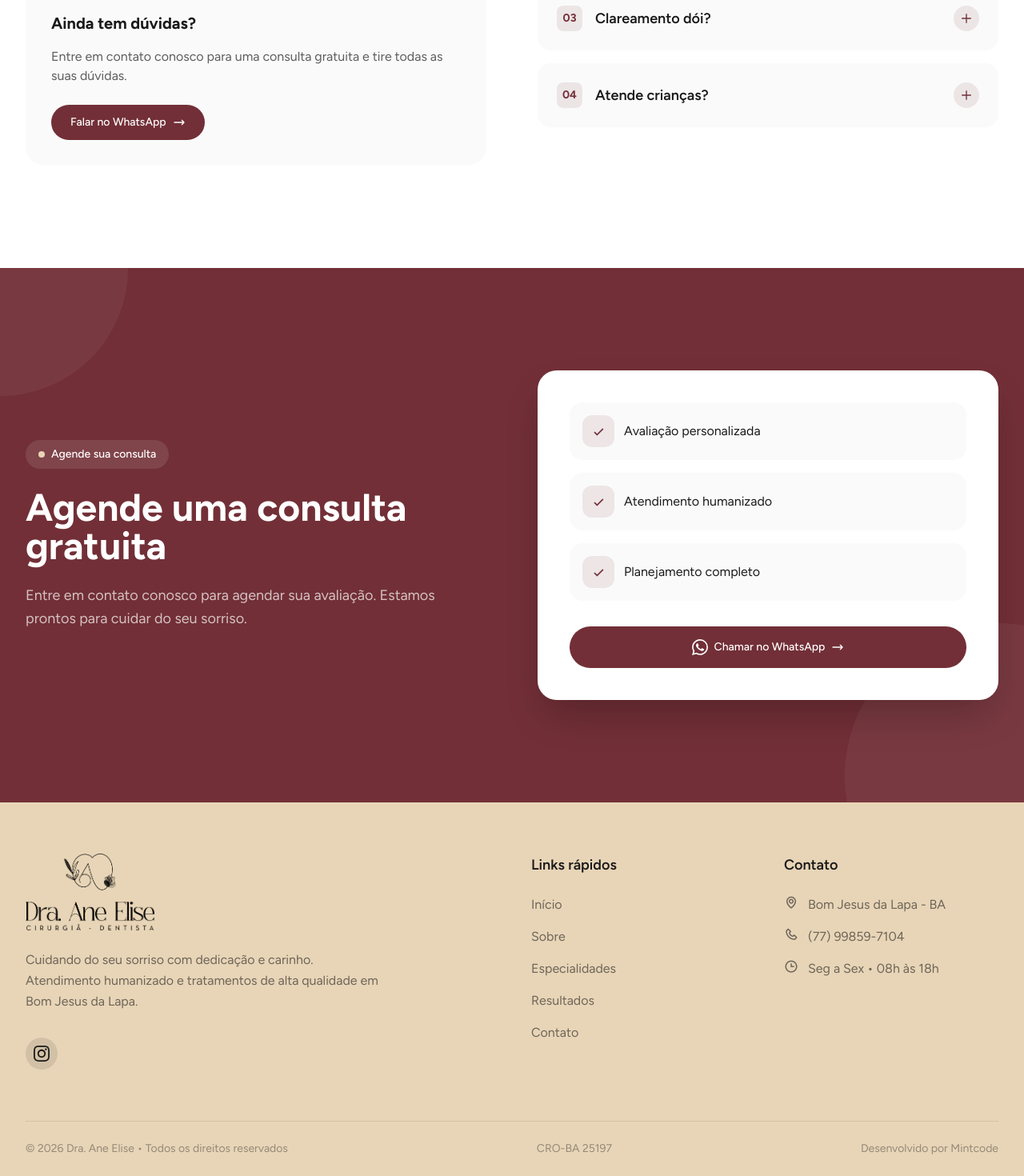
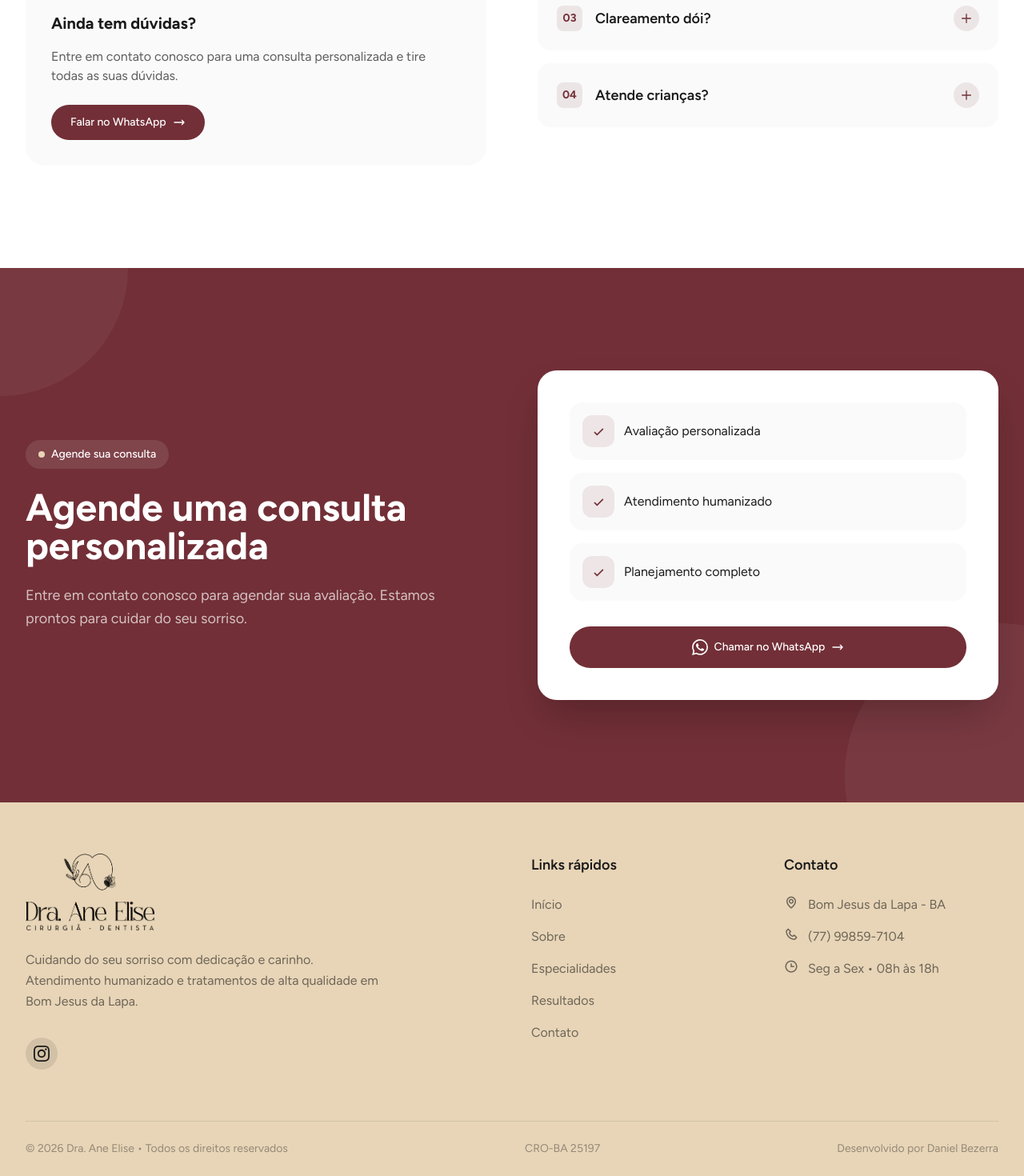
Before and after one commit to bezerradaniels/ane-elise, a React (Vite) app: page / in a window 1280 px wide. Shown: the part 5286-6756 px from the top of the page at 80% size. Built offline with nearby package versions, Linux system fonts and the light colour scheme.

Commit message:
descrição clara

```diff
--- a/src/secoes/Contact/index.tsx
+++ b/src/secoes/Contact/index.tsx
@@ -21,7 +21,7 @@ export default function Contact() {
             </div>
 
             <h2 className="text-3xl font-bold md:text-4xl lg:text-5xl">
-              Agende uma consulta gratuita
+              Agende uma consulta personalizada
             </h2>
 
             <p className="mt-6 text-lg text-white/70 leading-relaxed">
--- a/src/secoes/Faq/index.tsx
+++ b/src/secoes/Faq/index.tsx
@@ -46,7 +46,7 @@ export default function Faq() {
                 Ainda tem dúvidas?
               </h3>
               <p className="text-(--brand-ink)/70 mb-6">
-                Entre em contato conosco para uma consulta gratuita e tire todas as suas dúvidas.
+                Entre em contato conosco para uma consulta personalizada e tire todas as suas dúvidas.
               </p>
               <a href="https://wa.me/5577998597104" target="_blank" rel="noreferrer" id="btn-wpp-faq-desktop">
                 <Button className="group">
@@ -95,7 +95,7 @@ export default function Faq() {
             Ainda tem dúvidas?
           </h3>
           <p className="text-(--brand-ink)/70 mb-6">
-            Entre em contato conosco para uma consulta gratuita e tire todas as suas dúvidas.
+            Entre em contato conosco para uma consulta personalizada e tire todas as suas dúvidas.
           </p>
           <a href="https://wa.me/5577998597104" target="_blank" rel="noreferrer" id="btn-wpp-faq-mobile">
             <Button className="group w-full">
--- a/src/secoes/Footer/index.tsx
+++ b/src/secoes/Footer/index.tsx
@@ -77,13 +77,13 @@ export default function Footer() {
               CRO-BA 25197
             </p>
             <a
-              href="https://mintcode.com.br"
+              href="https://dani.dev.br"
               target="_blank"
               rel="noopener noreferrer"
               className="text-sm text-(--brand-ink)/40 hover:text-(--brand-ink)/60 transition-colors cursor-pointer"
               id="footer-developer-link"
             >
-              Desenvolvido por Mintcode
+              Desenvolvido por Daniel Bezerra
             </a>
           </div>
         </div>
```
